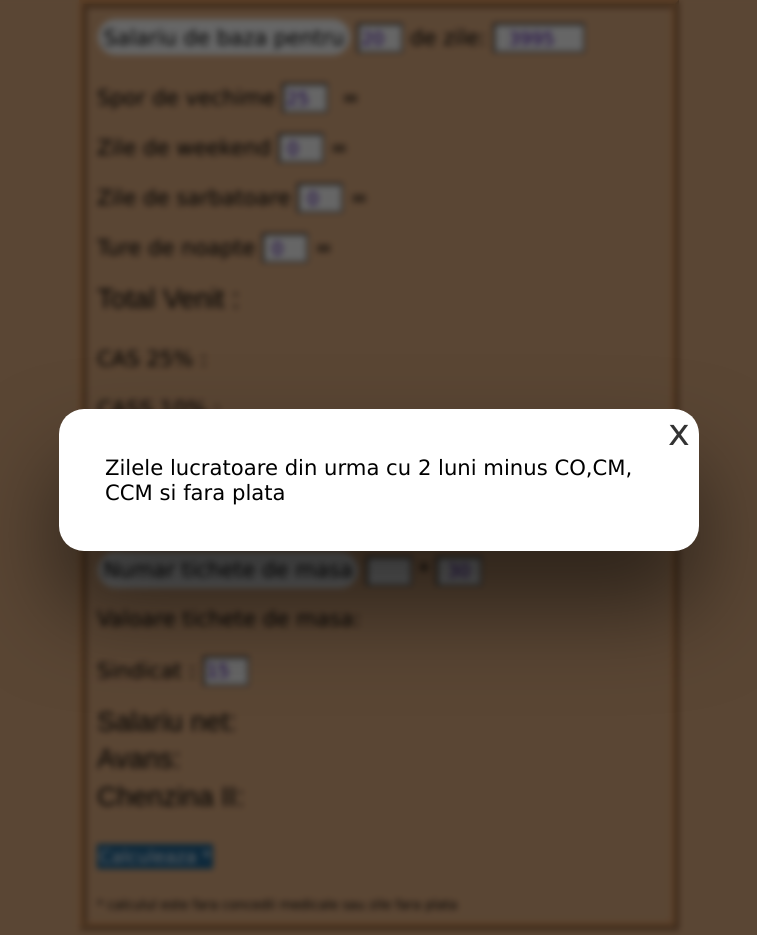
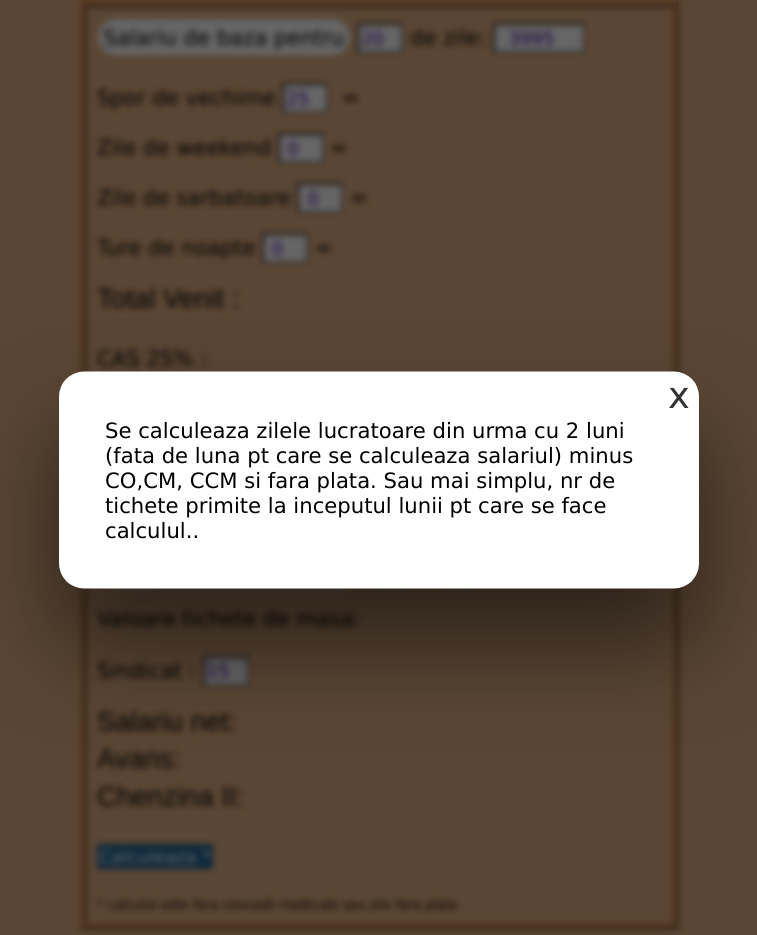
Before and after one commit to dumitrupopescu22/calcul-salariu, a plain HTML site: page index.html in a window 1280 px wide. Both pictures are taken after a click on the button "Numar tichete de masa". Shown: the whole page, without its empty margins (261-1018 px from the left). Drawn offline with Linux system fonts and the light colour scheme.

Commit message:
mesaj tichete

```diff
--- a/index.html
+++ b/index.html
@@ -93,8 +93,10 @@
       </p>
 
       <p class="modal3 hidden">
-        Zilele lucratoare din urma cu 2 luni minus CO,CM, CCM si fara
-        plata<button class="closeBtn3">x</button>
+        Se calculeaza zilele lucratoare din urma cu 2 luni (fata de luna pt care
+        se calculeaza salariul) minus CO,CM, CCM si fara plata. Sau mai simplu,
+        nr de tichete primite la inceputul lunii pt care se face calculul..
+        <button class="closeBtn3">x</button>
       </p>
     </div>
 
```
